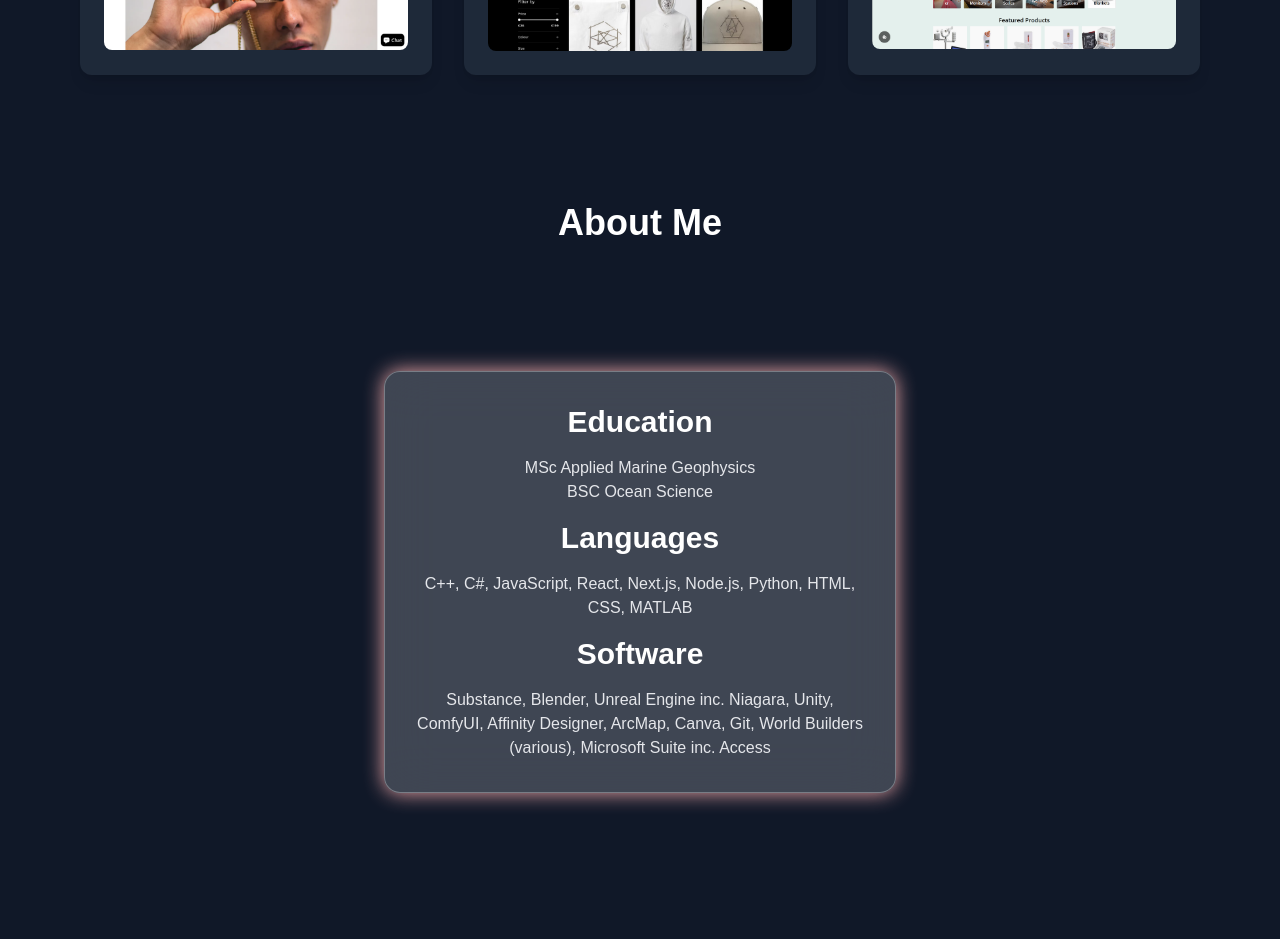
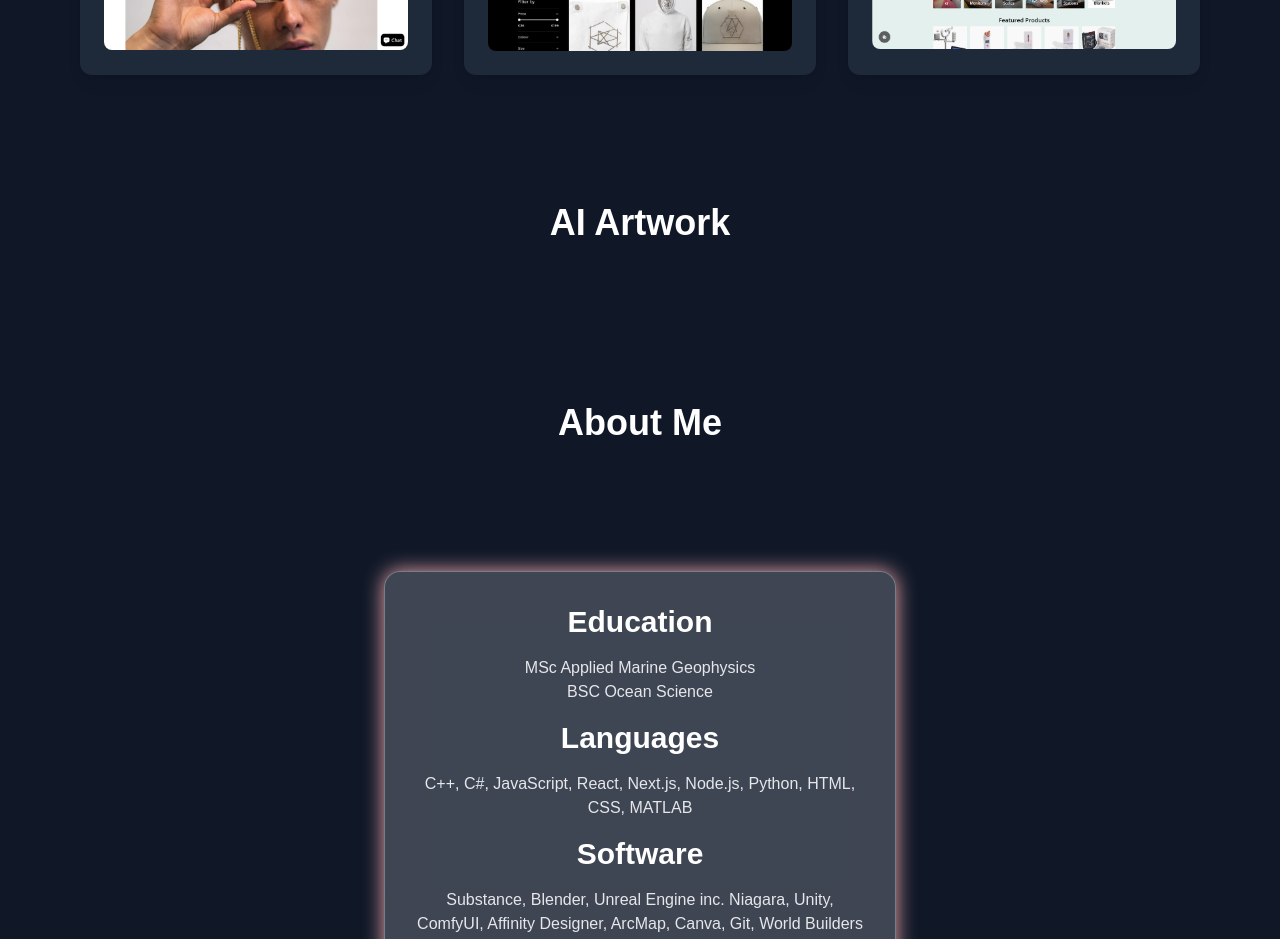
Before and after one commit to cutty92/my-portfolio, a Next.js app: page / in a window 1280 px wide. Shown: the part 1140-2079 px from the top of the page. Built offline with nearby package versions, Linux system fonts and the light colour scheme.

Commit message:
ai artwork section

```diff
--- a/app/page.tsx
+++ b/app/page.tsx
@@ -105,7 +105,7 @@ export default function Home() {
           AI Generated Artwork
         </motion.a>
         <motion.a
-          href="#about"
+          href="#ai"
           className="mt-8 px-6 py-3 bg-blue-500 hover:bg-blue-600 rounded-full font-semibold transition-colors"
           initial={{ opacity: 0, y: 20 }}
           animate={{ opacity: 1, y: 0 }}
@@ -227,7 +227,14 @@ export default function Home() {
         </div>
       </section>
       */}
+        {/* ================= AI ================= */}
 
+      <section id="ai" className="px-4 py-16 max-w-6xl mx-auto">
+        <h2 className="text-4xl font-bold mb-8 text-center text-white">
+          AI Artwork
+        </h2>
+
+      </section>
         {/* ================= ABOUT ================= */}
 
       <section id="about" className="px-4 py-16 max-w-6xl mx-auto">
```
